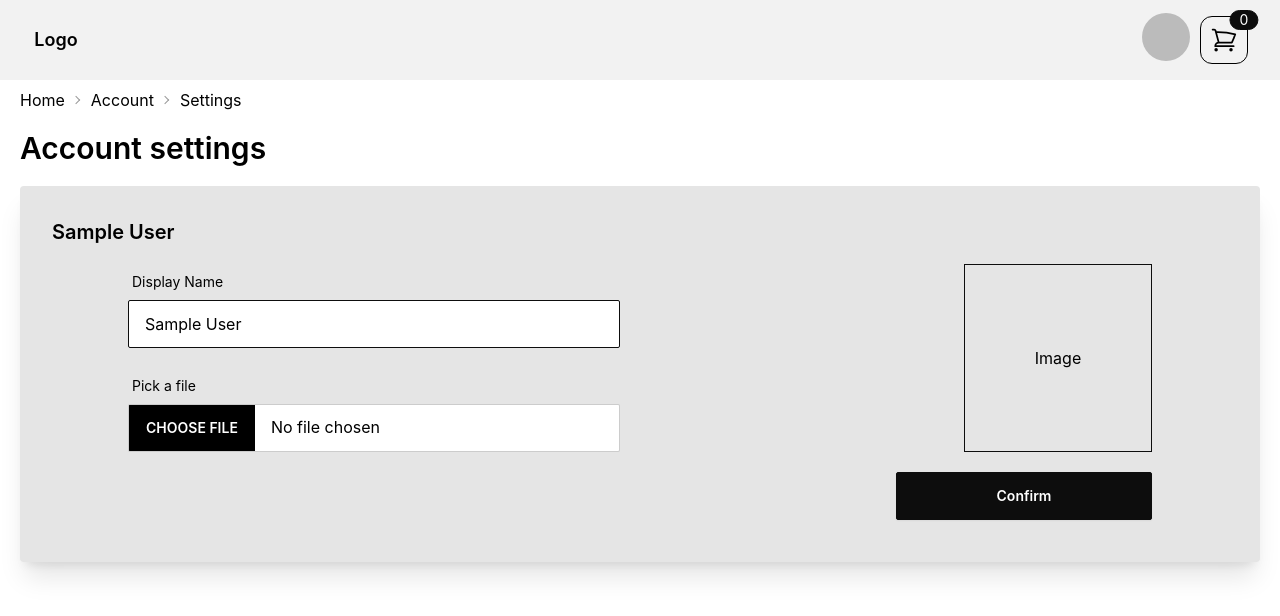
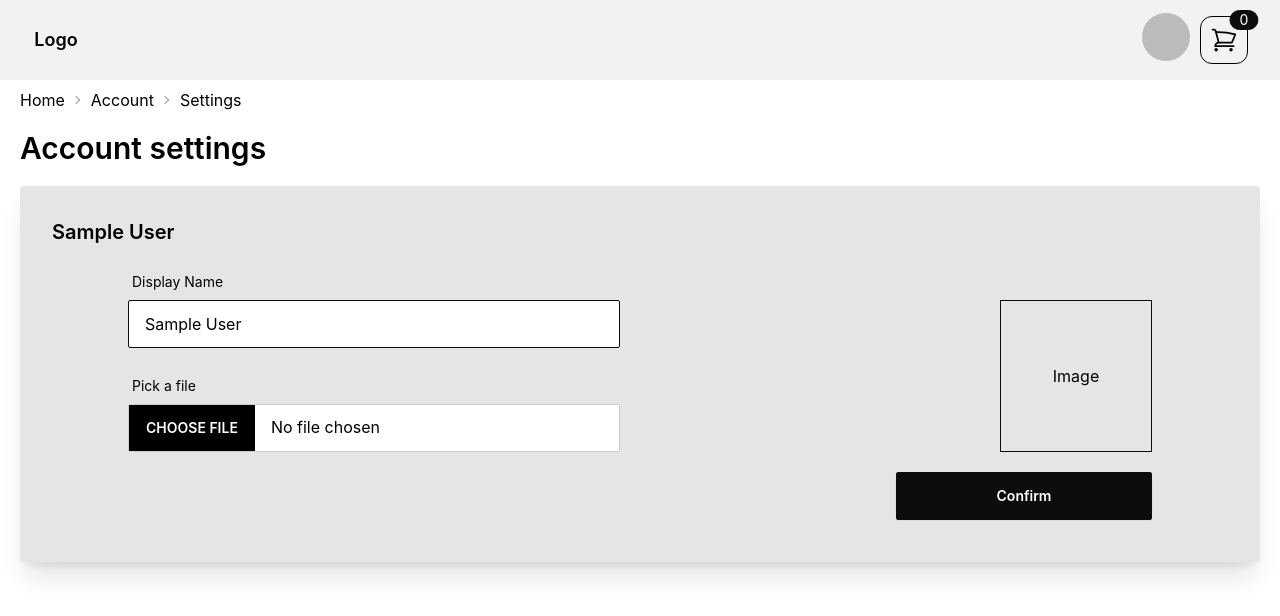
Before and after one commit to SunkissedWitch/board-games-firebase, a React (Vite) app: page /account/settings in a window 1280 px wide. Shown: the top 616 px of the page. Built offline with nearby package versions, Linux system fonts and the light colour scheme; no server answers; the database is empty; sample sign-in values are in the browser's storage.

Commit message:
profile avatar change

```diff
--- a/src/components/UpdateProfileForm/index.tsx
+++ b/src/components/UpdateProfileForm/index.tsx
@@ -1,5 +1,5 @@
 import { getDownloadURL, ref, uploadBytes } from "firebase/storage";
-import { useForm } from 'react-hook-form'
+import { useForm, useWatch } from 'react-hook-form'
 import { storage } from "../../firebase";
 import { useAuthStore } from "../../contexts/AuthStore";
 import { IProfileFormProps } from "../../pages/accountSettings";
@@ -11,11 +11,15 @@ type InputValues = {
 
 export const UpdateProfileForm = ({ setNewData }: { setNewData: (params: IProfileFormProps) => Promise<void> }) => {
   const profileName = useAuthStore((store) => store.currentUser?.displayName || '')
-  const { register, handleSubmit, formState: { errors } } = useForm({
+  const { register, handleSubmit, formState: { errors }, control } = useForm({
     defaultValues: {
       displayName: profileName,
       photoFile: null
     },
+  })
+  const photoFile = useWatch({
+    name: 'photoFile',
+    control
   })
   const uid = useAuthStore((store) => store.currentUser?.uid)
 
@@ -39,11 +43,12 @@ export const UpdateProfileForm = ({ setNewData }: { setNewData: (params: IProfil
     console.log('downloadURL', downloadURL)
     return downloadURL
   }
+  const photoUrl = photoFile ? URL.createObjectURL(photoFile[0]) : null
 
   return (
-    <form onSubmit={handleSubmit(onSubmit)} className='max-w-5xl place-self-center w-full grid grid-flow-row grid-cols-2 gap-5 gap-x-10 py-2.5'>
+    <form onSubmit={handleSubmit(onSubmit)} className='max-w-5xl place-self-center w-full grid grid-flow-row md:grid-cols-2 gap-5 gap-x-10 py-2.5'>
 
-      <label className="form-control w-full col-span-2 sm:col-span-1">
+      <label className="form-control w-full">
         <span className="label label-text">Display Name</span>
         <input
           {...register('displayName')}
@@ -54,13 +59,18 @@ export const UpdateProfileForm = ({ setNewData }: { setNewData: (params: IProfil
         {errors?.displayName && <div className="label label-text-alt text-error">{errors?.displayName.message}</div>}
       </label>
 
-      <div className='flex row-span-2 justify-center md:justify-end items-stretch avatar'>
-        <div className="border border-primary avatar placeholder">
-          <div>Image</div>
-        </div>
+      <div className='flex row-span-2 md:justify-end items-stretch avatar placeholder max-md:order-first h-[9.5rem] w-[9.5rem] self-end md:ms-auto'>
+        {photoUrl !== null
+          ? <figure className="rounded-full">
+              <img src={photoUrl} alt='Profile Picture' />
+            </figure>
+          : <div className="border border-primary max-md:min-h-[100px]">
+              <div>Image</div>
+            </div>
+        }
       </div>
 
-      <label className="form-control w-full col-span-2 sm:col-span-1">
+      <label className="form-control w-full">
         <div className="label label-text">Pick a file</div>
         <input
           {...register('photoFile')}
@@ -71,7 +81,7 @@ export const UpdateProfileForm = ({ setNewData }: { setNewData: (params: IProfil
       </label>
 
 
-      <button type='submit' className='btn btn-primary btn-wide justify-self-end col-span-2'>
+      <button type='submit' className='btn btn-primary btn-wide justify-self-end md:col-span-2'>
         Confirm
       </button>
     </form>
--- a/src/utils/RootLayout.tsx
+++ b/src/utils/RootLayout.tsx
@@ -47,7 +47,7 @@ export const RootLayout = ({ children }: PropsWithChildren) => {
           </div>
         </div>
       </div>
-      <main className='flex flex-col grow'>{<Outlet /> || children}</main>
+      <main className='flex flex-col grow'>{children ?? <Outlet />}</main>
     </>
   )
 }
```
